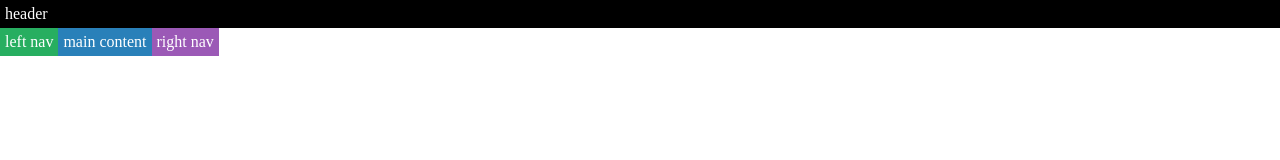
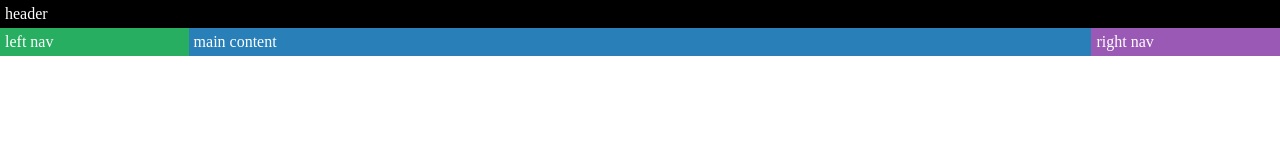
Before and after one commit to aminmeyghani/speaking-flexbox, a website: page public/index.html in a window 1280 px wide. Drawn offline with Linux system fonts and the light colour scheme.

Commit message:
set flex values for inners

```diff
--- a/public/compiled.css
+++ b/public/compiled.css
@@ -47,3 +47,19 @@ body {
 .right-nav {
   background-color: #9b59b6;
 }
+
+.left-nav {
+  -webkit-flex: 1 0;
+      -ms-flex: 1 0;
+          flex: 1 0;
+}
+.main-content {
+  -webkit-flex: 5 0;
+      -ms-flex: 5 0;
+          flex: 5 0;
+}
+.right-nav {
+  -webkit-flex: 1 0;
+      -ms-flex: 1 0;
+          flex: 1 0;
+}
--- a/public/main.css
+++ b/public/main.css
@@ -41,3 +41,13 @@ body {
 .right-nav {
   background-color: #9b59b6;
 }
+
+.left-nav {
+  flex: 1 0;
+}
+.main-content {
+  flex: 5 0;
+}
+.right-nav {
+  flex: 1 0;
+}
```
